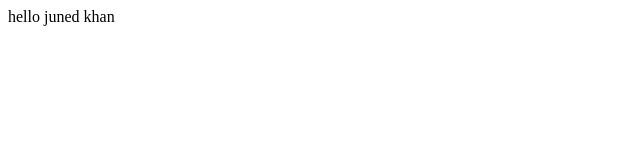
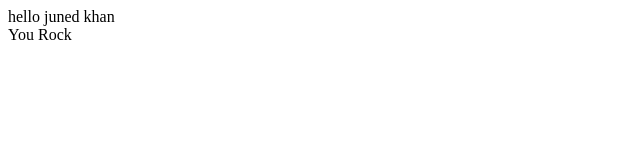
Before and after one commit to Juned-khan/Code_Review, a plain HTML site: page index.html in a window 1280 px wide. Shown: the full height of the page, 0-640 px from the left. Drawn offline with Linux system fonts and the light colour scheme.

Commit message:
data inserted succesfully

```diff
--- a/index.html
+++ b/index.html
@@ -11,6 +11,9 @@
         <header>
             hello juned khan
         </header>
+        <label>
+            You Rock
+        </label>
     </div>
 </body>
 </html>
```
